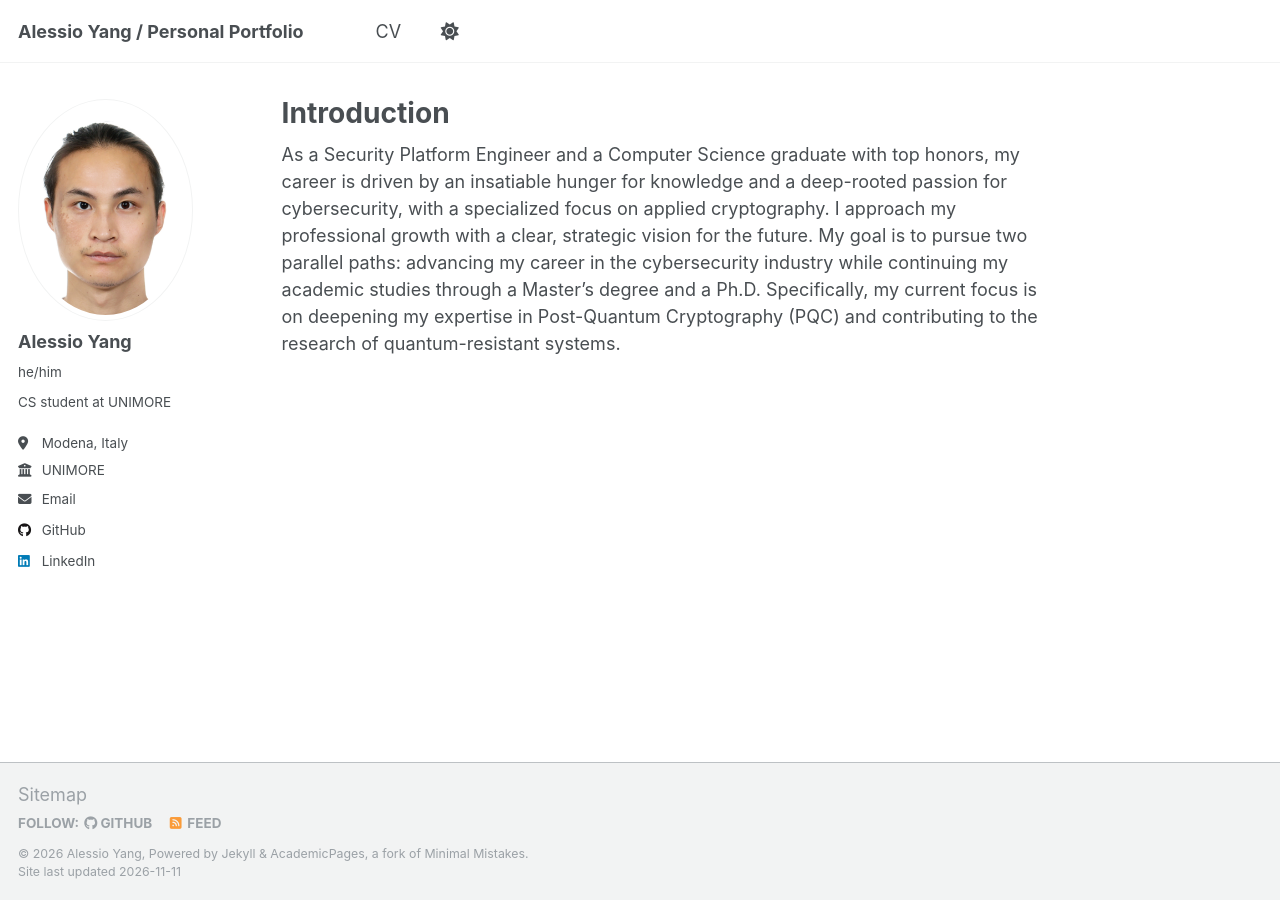
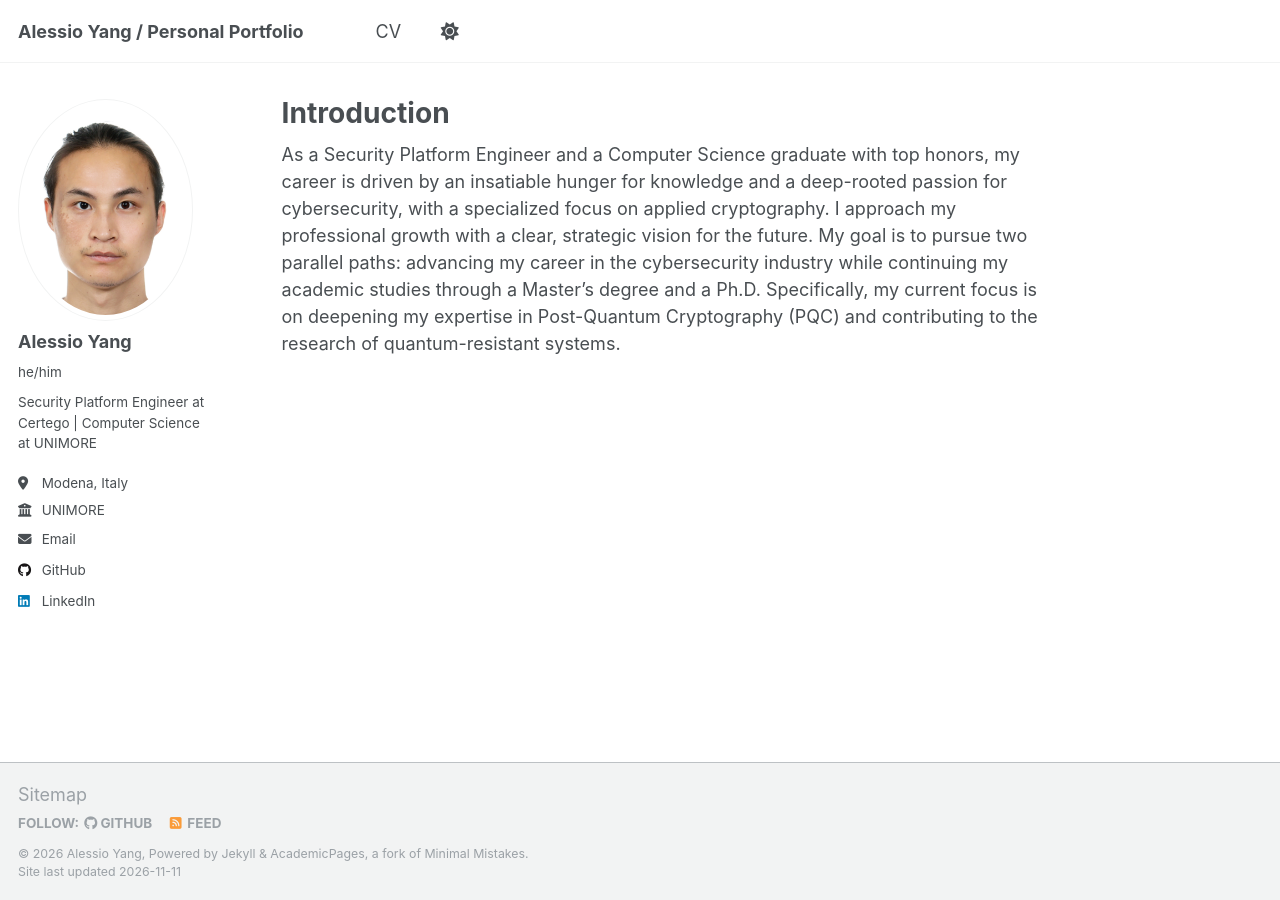
Before and after one commit to AY02/ay02.github.io, a Jekyll site: the page built from _pages/about.md, in a window 1280 px wide. Built offline with Jekyll 4.4.1, drawn with Linux system fonts in a browser that asks for light colours; a script that is not in the unit is left out.

Commit message:
Update personal information in _config.yml

```diff
--- a/_config.yml
+++ b/_config.yml
@@ -12,7 +12,7 @@ site_theme               : "default"
 title                    : "Alessio Yang / Personal Portfolio"
 title_separator          : "-"
 name                     : &name "Alessio Yang"
-description              : &description "CS student at UNIMORE"
+description              : &description "Security Platform Engineer at Certego | Computer Science at UNIMORE"
 url                      : https://ay02.github.io # the base hostname & protocol for your site e.g. "https://[your GitHub username].github.io" or if you already have some other page hosted on Github then use "https://[your GitHub username].github.io/[Your Repo Name]"
 baseurl                  : "" # the subpath of your site, e.g. "/blog"
 repository               : "ay02/ay02.github.io"
@@ -25,7 +25,7 @@ author:
   avatar           : "IMG_0990.jpeg"
   name             : "Alessio Yang"
   pronouns         : "he/him"
-  bio              : "CS student at UNIMORE"
+  bio              : "Security Platform Engineer at Certego | Computer Science at UNIMORE"
   location         : "Modena, Italy"
   employer         : "UNIMORE"
   uri              : # URL
@@ -61,7 +61,7 @@ author:
   keybase          : # Username
   instagram        : # Username
   lastfm           : # Username
-  linkedin         : "alessio-y-814b59201"
+  linkedin         : "alessio-yang"
   mastodon         : # URL
   medium           : # URL
   pinterest        : # Username
```
